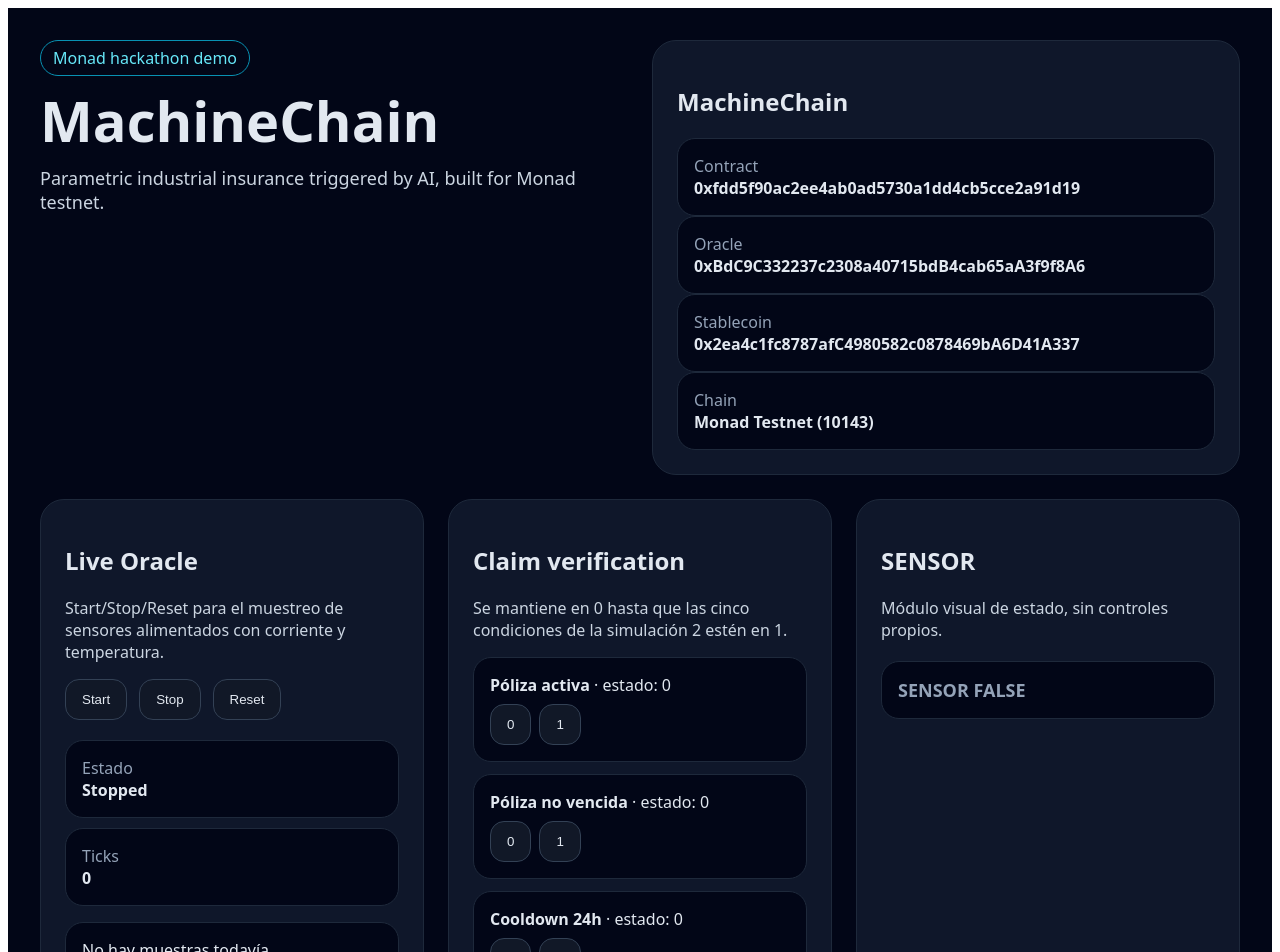
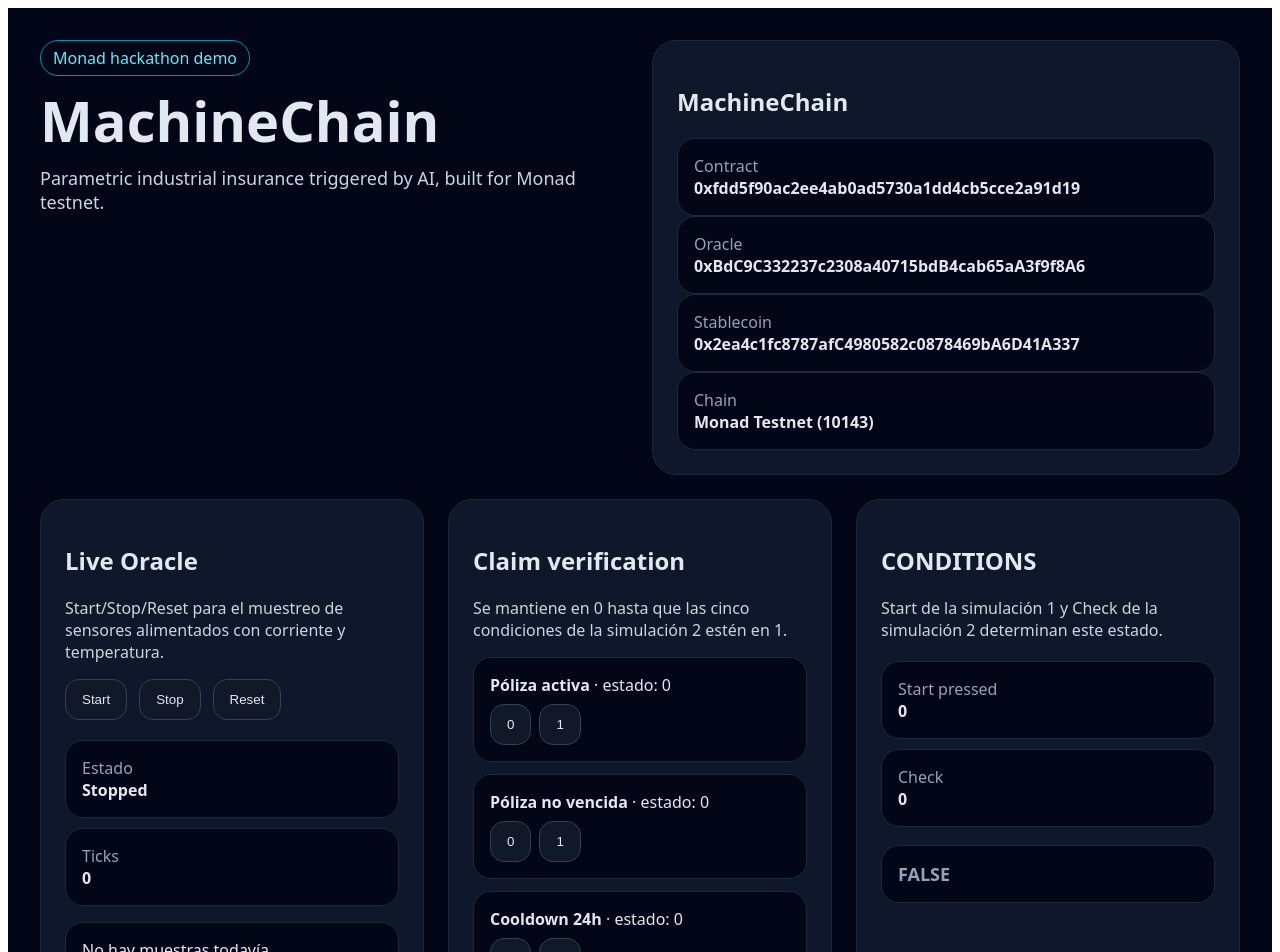
Before and after one commit to yaus40393/MONAD_BLITZ, a Next.js app: page / in a window 1280 px wide. Shown: the top 952 px of the page. Built offline with nearby package versions, Linux system fonts and the light colour scheme.

Commit message:
feat: rename third panel to conditions

```diff
--- a/app/page.tsx
+++ b/app/page.tsx
@@ -17,6 +17,7 @@
   const [readings, setReadings] = useState<Reading[]>([]);
   const [claimFlags, setClaimFlags] = useState<ClaimFlags>({ policyActive: 0, policyNotExpired: 0, cooldownOk: 0, confidenceOk: 0, claimIdFresh: 0 });
   const [startedOnce, setStartedOnce] = useState<0 | 1>(0);
+  const [startPressed, setStartPressed] = useState<0 | 1>(0);
 
   useEffect(() => {
     if (!running) return;
@@ -30,6 +31,7 @@
         return next;
       });
       setStartedOnce(1);
+      setStartPressed(1);
     }, 1000);
     return () => clearInterval(id);
   }, [running]);
@@ -60,9 +62,9 @@
             <h2>Live Oracle</h2>
             <p style={{ color: '#cbd5e1' }}>Start/Stop/Reset para el muestreo de sensores alimentados con corriente y temperatura.</p>
             <div style={{ display: 'flex', gap: 12, marginTop: 12, flexWrap: 'wrap' }}>
-              <button onClick={() => { setRunning(true); setStartedOnce(1); }} style={btn}>Start</button>
-              <button onClick={() => setRunning(false)} style={btn}>Stop</button>
-              <button onClick={() => { setRunning(false); setTick(0); setReadings([]); setStartedOnce(0); }} style={btn}>Reset</button>
+              <button onClick={() => { setRunning(true); setStartedOnce(1); setStartPressed(1); }} style={btn}>Start</button>
+              <button onClick={() => { setRunning(false); }} style={btn}>Stop</button>
+              <button onClick={() => { setRunning(false); setTick(0); setReadings([]); setStartedOnce(0); setStartPressed(0); }} style={btn}>Reset</button>
             </div>
             <div style={{ marginTop: 20, display: 'grid', gap: 10 }}>
               <Info label="Estado" value={running ? 'Sampling sensors...' : 'Stopped'} />
@@ -90,10 +92,14 @@
           </div>
 
           <div style={box}>
-            <h2>SENSOR</h2>
-            <p style={{ color: '#cbd5e1' }}>Módulo visual de estado, sin controles propios.</p>
-            <div style={{ marginTop: 20, padding: 16, borderRadius: 18, border: '1px solid #1e293b', background: '#020617' }}>
-              <div style={{ color: startedOnce ? '#4ade80' : '#94a3b8', fontWeight: 700, fontSize: 18 }}>{startedOnce ? 'SENSOR TRUE' : 'SENSOR FALSE'}</div>
+            <h2>CONDITIONS</h2>
+            <p style={{ color: '#cbd5e1' }}>Start de la simulación 1 y Check de la simulación 2 determinan este estado.</p>
+            <div style={{ marginTop: 20, display: 'grid', gap: 10 }}>
+              <Info label="Start pressed" value={String(startPressed)} />
+              <Info label="Check" value={String(allOk ? 1 : 0)} />
+            </div>
+            <div style={{ marginTop: 18, padding: 16, borderRadius: 18, border: '1px solid #1e293b', background: '#020617' }}>
+              <div style={{ color: (startPressed && allOk) ? '#4ade80' : '#94a3b8', fontWeight: 700, fontSize: 18 }}>{(startPressed && allOk) ? 'TRUE' : 'FALSE'}</div>
             </div>
           </div>
         </section>
@@ -102,18 +108,9 @@
   );
 }
 
-function Card({ title, value, color }: { title: string; value: string; color: string }) {
-  return <div style={{ ...mini, borderColor: '#1e293b' }}><div style={{ color: '#94a3b8' }}>{title}</div><div style={{ color, fontSize: 28, fontWeight: 700 }}>{value}</div></div>;
-}
-function Info({ label, value }: { label: string; value: string }) {
-  return <div style={mini}><div style={{ color: '#94a3b8' }}>{label}</div><div style={{ wordBreak: 'break-all', fontWeight: 600 }}>{value}</div></div>;
-}
-function ReadingRow({ reading }: { reading: Reading }) {
-  return <div style={{ ...mini, borderColor: reading.status === 'spike' ? '#f59e0b' : '#1e293b' }}><b>t={reading.t}</b> · corriente {reading.current}A · temp {reading.temperature}°C {reading.status === 'spike' ? '· SPIKE' : ''}</div>;
-}
-function FlagRow({ label, value, onZero, onOne }: { label: string; value: 0 | 1; onZero: () => void; onOne: () => void; }) {
-  return <div style={{ ...mini, display: 'grid', gap: 8 }}><div><b>{label}</b> · estado: {value}</div><div style={{ display: 'flex', gap: 8 }}><button onClick={onZero} style={btn}>0</button><button onClick={onOne} style={btn}>1</button></div></div>;
-}
+function Info({ label, value }: { label: string; value: string }) { return <div style={mini}><div style={{ color: '#94a3b8' }}>{label}</div><div style={{ wordBreak: 'break-all', fontWeight: 600 }}>{value}</div></div>; }
+function ReadingRow({ reading }: { reading: Reading }) { return <div style={{ ...mini, borderColor: reading.status === 'spike' ? '#f59e0b' : '#1e293b' }}><b>t={reading.t}</b> · corriente {reading.current}A · temp {reading.temperature}°C {reading.status === 'spike' ? '· SPIKE' : ''}</div>; }
+function FlagRow({ label, value, onZero, onOne }: { label: string; value: 0 | 1; onZero: () => void; onOne: () => void; }) { return <div style={{ ...mini, display: 'grid', gap: 8 }}><div><b>{label}</b> · estado: {value}</div><div style={{ display: 'flex', gap: 8 }}><button onClick={onZero} style={btn}>0</button><button onClick={onOne} style={btn}>1</button></div></div>; }
 
 const box: React.CSSProperties = { border: '1px solid #1e293b', background: '#0f172a', borderRadius: 24, padding: 24 };
 const mini: React.CSSProperties = { border: '1px solid #1e293b', background: '#020617', borderRadius: 18, padding: 16 };
```
